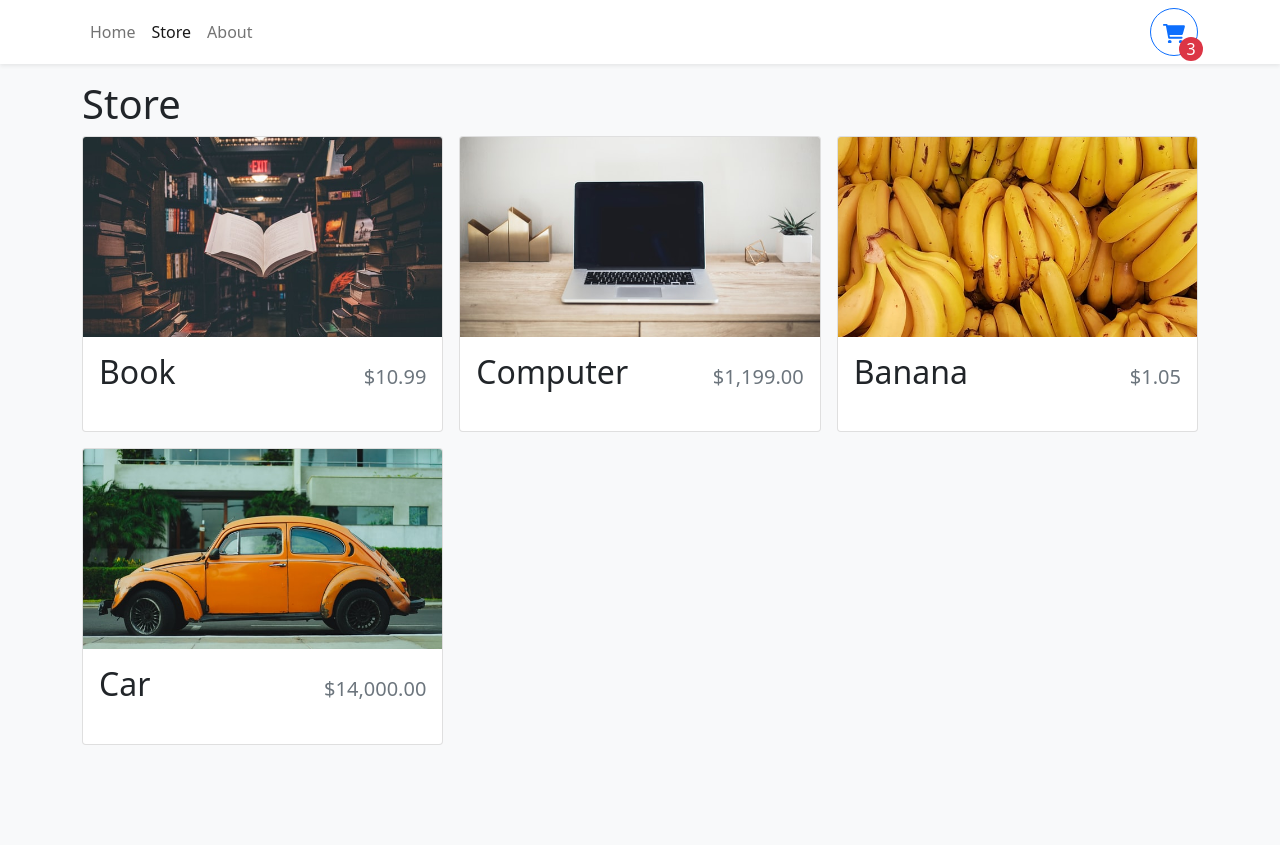
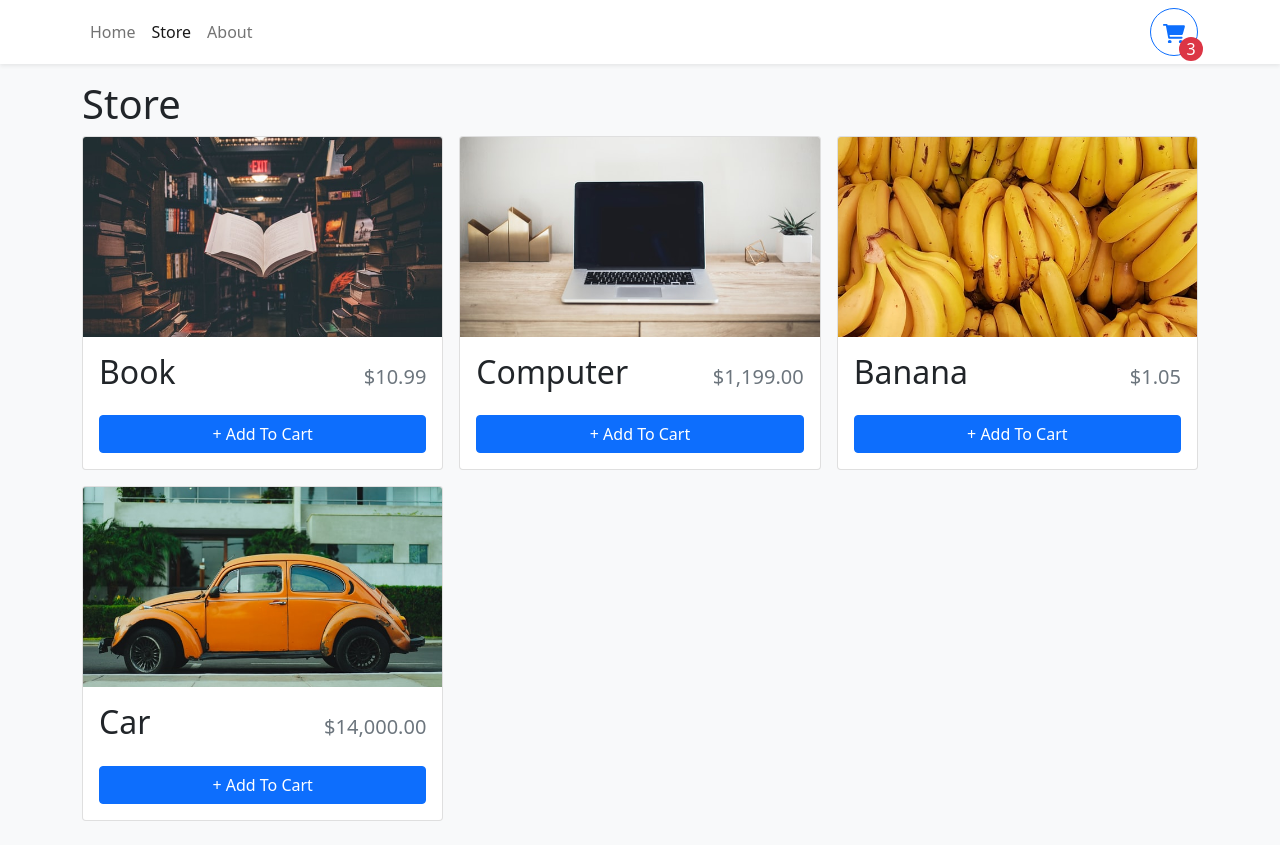
Before and after one commit to Chen-Stefan/shopping_cart, a React (Create React App) app in the folder shopcart/: page /store in a window 1280 px wide. Before the commit the page ends 800 px from the top, so only its background shows below. Built offline with nearby package versions, Linux system fonts and the light colour scheme.

Commit message:
Create Add to cart button and item counter with hard-coded quantity

```diff
--- a/shopcart/src/components/StoreItem.tsx
+++ b/shopcart/src/components/StoreItem.tsx
@@ -1,5 +1,5 @@
-import { Card } from "react-bootstrap";
-import { formatCurrency } from '../utilities/formatCurrency'
+import { Button, Card } from "react-bootstrap";
+import { formatCurrency } from "../utilities/formatCurrency";
 
 type StoreItemProps = {
   id: number;
@@ -9,8 +9,9 @@
 };
 
 export function StoreItem({ id, name, price, imgUrl }: StoreItemProps) {
+  const quantity = 0;
   return (
-    <Card>
+    <Card className="h-100">
       <Card.Img
         variant="top"
         src={imgUrl}
@@ -18,10 +19,32 @@
         style={{ objectFit: "cover" }}
       />
       <Card.Body className="d-flex flex-column">
-        <Card.Title className='d-flex justify-content-between align-items-baseline mb-4'>
+        <Card.Title className="d-flex justify-content-between align-items-baseline mb-4">
           <span className="fs-2">{name}</span>
           <span className="ms-2 text-muted">{formatCurrency(price)}</span>
         </Card.Title>
+        <div className="mt-auto">
+          {quantity === 0 ? (
+            <Button className="w-100">+ Add To Cart</Button>
+          ) : (
+            <div
+              className="d-flex align-items-center flex-column"
+              style={{ gap: ".5rem" }}
+            >
+              <div
+                className="d-flex align-items-center justify-content-center"
+                style={{ gap: ".5rem" }}
+              >
+                <Button>-</Button>
+                <div>
+                  <span className="fs-3">{quantity}</span> in cart
+                </div>
+                <Button>+</Button>
+              </div>
+             <Button variant='danger' size='sm'>Remove</Button>
+            </div>
+          )}
+        </div>
       </Card.Body>
     </Card>
   );
```
